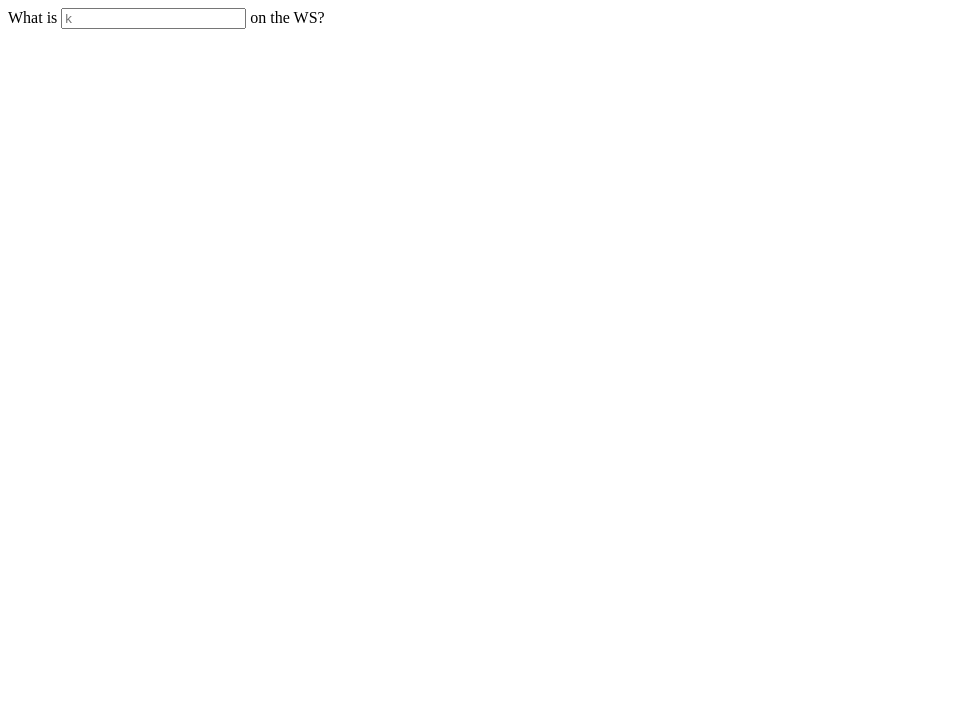
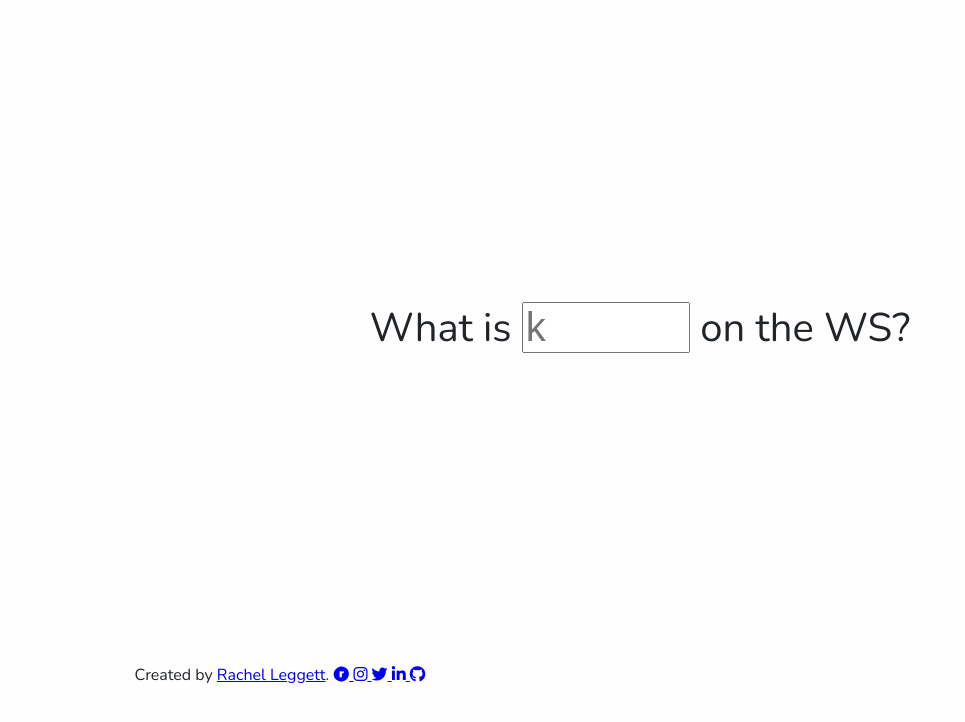
Before and after one commit to rmleg/knitonthews, a plain HTML site: page index.html in a window 1280 px wide. Shown: the whole page, without its empty margins (0-965 px from the left). Drawn offline with nearby package versions, Linux system fonts and the light colour scheme.

Commit message:
grid set up

```diff
--- a/index.html
+++ b/index.html
@@ -1,11 +1,55 @@
 <!DOCTYPE html>
 <html>
 <head>
-<title>Knit on the Wrong Side</title>
+	<meta charset="utf-8" />
+    <!-- <link rel="icon" href="%PUBLIC_URL%/favicon.ico" /> -->
+    <meta name="viewport" content="width=device-width, initial-scale=1" />
+	<meta name="theme-color" content="#000000" />
+	<meta
+      name="description"
+      content="Look up the wrong-side equivalents of common knit stitches based on their abbreviations."
+    />
+
+	<title>Knit on the Wrong Side</title>
+
+	<link href="https://fonts.googleapis.com/css?family=Nunito|PT+Serif&amp;display=swap" rel="stylesheet" />
+	<script src="https://kit.fontawesome.com/c3d908693d.js" crossorigin="anonymous"></script>
+	<link href="style.css" rel="stylesheet" />
+
 </head>
 
 <body>
-		<div>What is <input type="text" placeholder="k" /> on the WS?</div>
+	<div class="container">
+		<main>
+			<div class="form-container">
+				<span class="h1">
+					What is <input type="text" placeholder="k" /> on the WS?
+				</span>
+			</div>
+		</main>
+
+		<footer>
+			<p>Created by <a href="http://rachelleggett.com" target="_blank" rel="noopener noreferrer">Rachel Leggett</a>.
+				<span class="social">
+					<a href="https://ravelry.com/people/arbortwist" target="_blank" rel="noopener noreferrer" aria-label="Visit my Ravelry profile.">
+						<span aria-hidden="true" class="mx-1 fab fa-ravelry"></span>
+					</a>
+					<a href="https://instagram.com/arbortwist" target="_blank" rel="noopener noreferrer" aria-label="Visit my Instagram.">
+						<span aria-hidden="true" class="mx-1 fab fa-instagram"></span>
+					</a>
+					<a href="https://twitter.com/rleggos" target="_blank" rel="noopener noreferrer" aria-label="Visit my Twitter profile.">
+						<span aria-hidden="true" class="mx-1 fab fa-twitter"></span>
+					</a>
+					<a href="https://www.linkedin.com/in/rmleg/" target="_blank" rel="noopener noreferrer" aria-label="Visit my LinkedIn profile.">
+						<span aria-hidden="true" class="mx-1 fab fa-linkedin-in"></span>
+					</a>
+					<a href="https://github.com/rmleg" target="_blank" rel="noopener noreferrer" aria-label="Visit my Github profile.">
+						<span aria-hidden="true" class="mx-1 fab fa-github"></span>
+					</a>
+				</span>
+			</p>
+		</footer>
+	</div>
 </body>
 
 </html>
--- /dev/null
+++ b/style.scss
@@ -0,0 +1,33 @@
+body {
+    font-family: "Nunito", Arial, sans-serif;
+    color: #212529;
+    background-color: #fefefe;
+}
+
+.container {
+    display: grid;
+    grid:
+        [main-start] "main" 80vh [main-end]
+        [footer-start] "footer" auto [footer-end]
+        / 80%;
+    justify-content: center;
+}
+
+main {
+    grid-area: main;
+    justify-self: center;
+    align-self: center;
+}
+
+footer {
+    grid-area: footer;
+}
+
+h1, .h1 {
+    font-size: 2.5rem;
+
+    input {
+        font-size: 2.5rem;
+        width: 10rem;
+    }
+}
```
Also changed, not shown: index.js (added), style.css (added), 1 other file.
